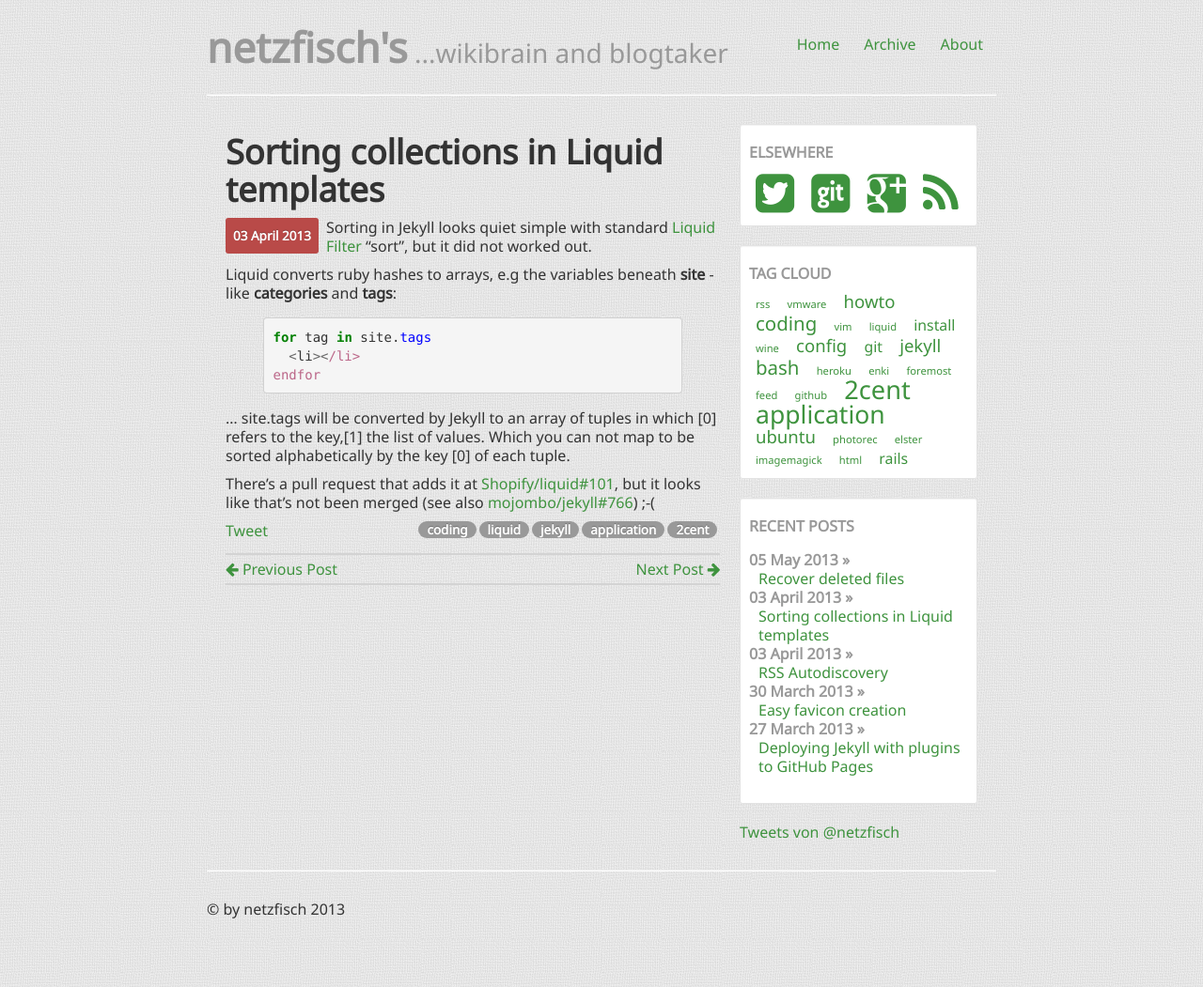
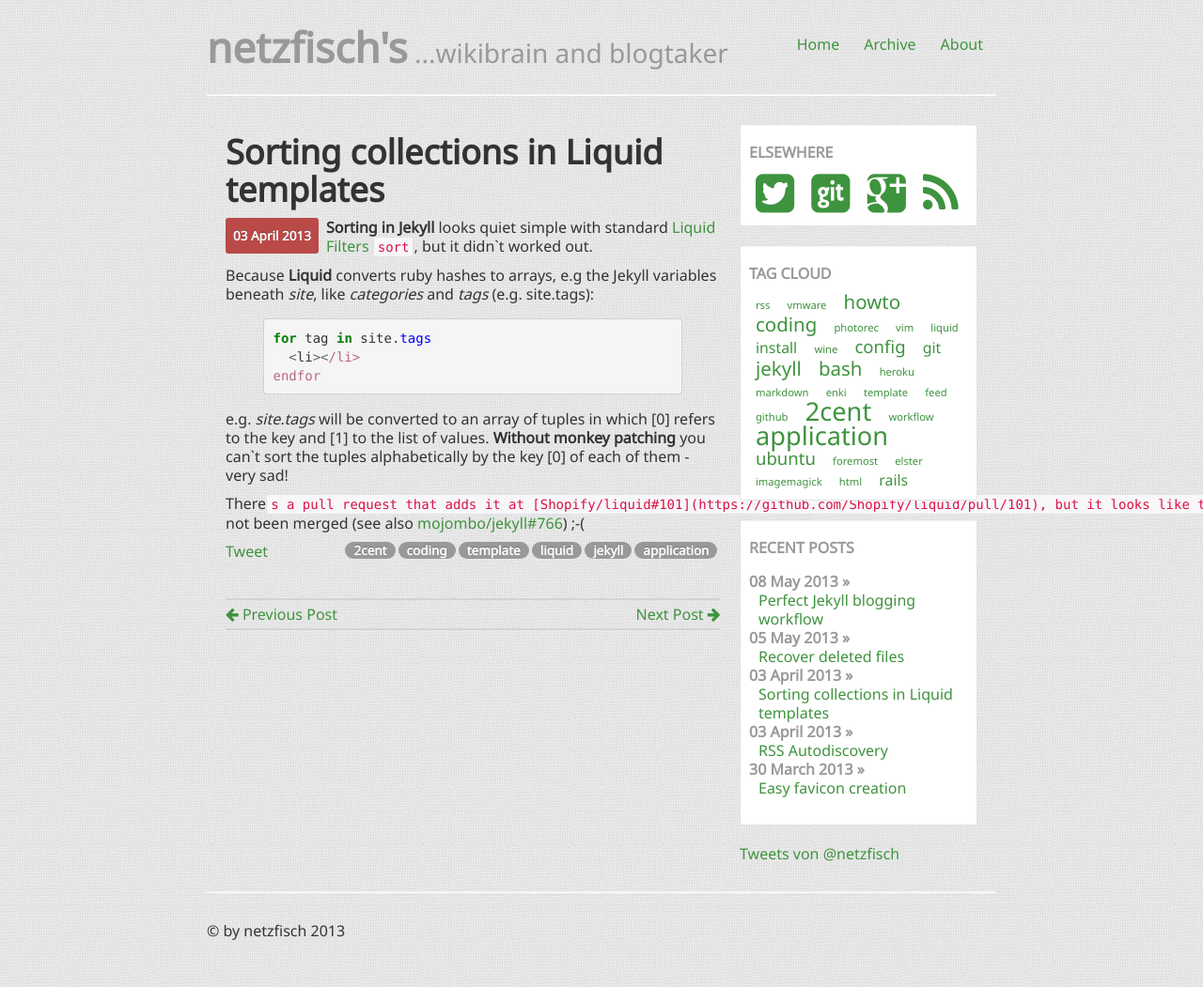
Before and after one commit to netzfisch/netzfisch.github.io, a Jekyll site: the page built from _posts/2013-04-03-sorting-collections-in-liquid-templates.md, in a window 1280 px wide. Shown: the whole page at 94% size. Built offline with Jekyll 4.4.1, drawn with Linux system fonts in a browser that asks for light colours; Markdown is read by kramdown in place of the engine named in the settings; comment, search, counter and statistics services are not loaded.

Commit message:
another post

```diff
--- a/_posts/2013-04-03-sorting-collections-in-liquid-templates.md
+++ b/_posts/2013-04-03-sorting-collections-in-liquid-templates.md
@@ -1,12 +1,12 @@
 ---
 layout: post
 category: ruby
-tags: 2cent application jekyll liquid coding
+tags: application jekyll liquid template coding 2cent
 title: Sorting collections in Liquid templates
 ---
-Sorting in Jekyll looks quiet simple with standard [Liquid Filter](https://github.com/Shopify/liquid/wiki/Liquid-for-Designers) "sort", but it did not worked out.
+**Sorting in Jekyll** looks quiet simple with standard [Liquid Filters](https://github.com/Shopify/liquid/wiki/Liquid-for-Designers) `sort`, but it didn`t worked out.
 
-Liquid converts ruby hashes to arrays, e.g the variables beneath **site** - like **categories** and **tags**:
+Because **Liquid** converts ruby hashes to arrays, e.g the Jekyll variables beneath *site*, like *categories* and *tags* (e.g. site.tags):
 
 {% highlight ruby %}
 for tag in site.tags
@@ -14,6 +14,6 @@
 endfor
 {% endhighlight %}
 
-... site.tags will be converted by Jekyll to an array of tuples in which \[0\] refers to the key,\[1\] the list of values. Which you can not map to be sorted alphabetically by the key \[0\] of each tuple.
+e.g. *site.tags* will be converted to an array of tuples in which \[0\] refers to the key and \[1\] to the list of values. **Without monkey patching** you can`t sort the tuples alphabetically by the key \[0\] of each of them - very sad!
 
-There’s a pull request that adds it at [Shopify/liquid#101](https://github.com/Shopify/liquid/pull/101), but it looks like that’s not been merged (see also [mojombo/jekyll#766](https://github.com/mojombo/jekyll/issues/766)) ;-(
+There`s a pull request that adds it at [Shopify/liquid#101](https://github.com/Shopify/liquid/pull/101), but it looks like that`s not been merged (see also [mojombo/jekyll#766](https://github.com/mojombo/jekyll/issues/766)) ;-(
```
Also changed, not shown: _posts/2013-03-30-favicon-creation.md (+1 -1 lines), _posts/2013-05-05-recover-deleted-files.md (+7 -7 lines), _posts/2013-05-08-perfect-jekyll-blog-post-workflow.md (+11 -11 lines).
